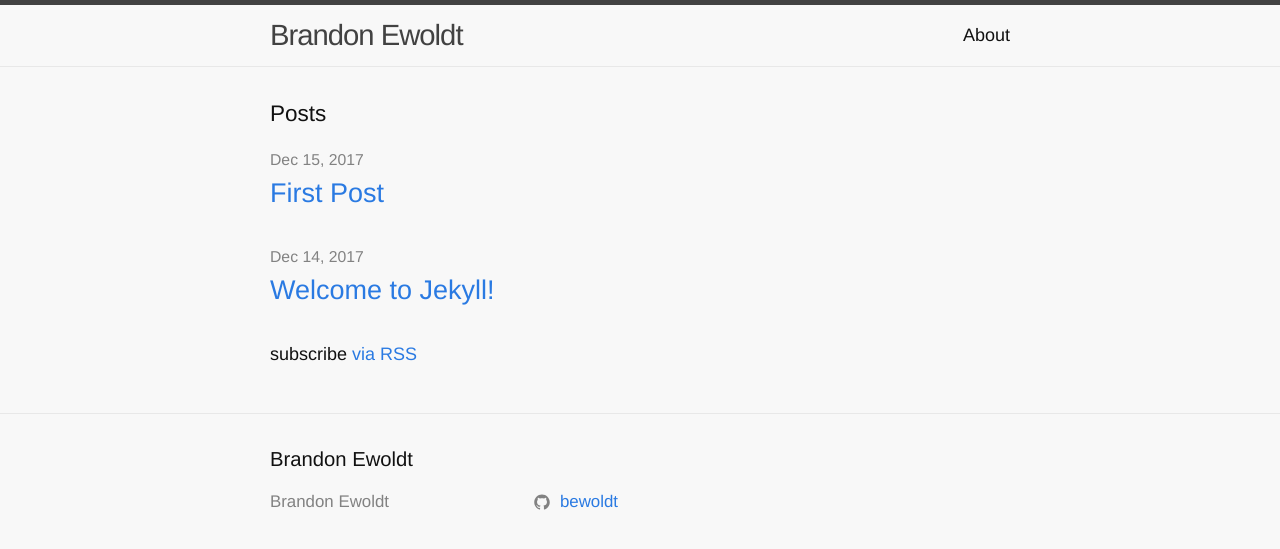
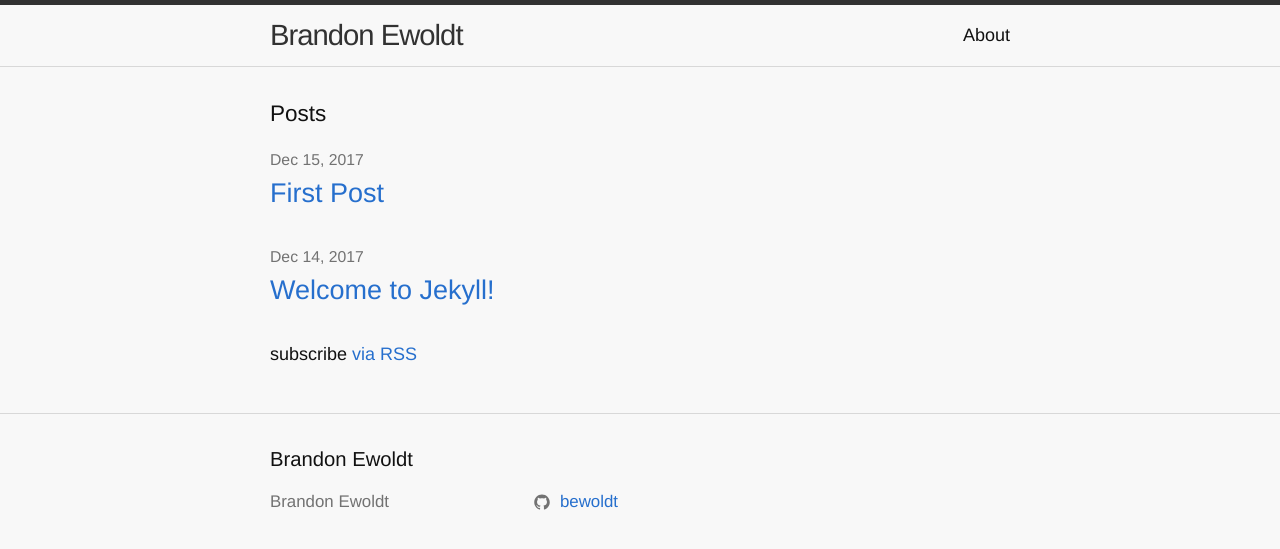
Before and after one commit to bewoldt/bewoldt.github.io, a Jekyll site: the page built from index.md, in a window 1280 px wide. Shown: the top 549 px of the page. Built offline with Jekyll 4.4.1, drawn with Linux system fonts in a browser that asks for light colours.

Commit message:
adding accessibility fixes

```diff
--- a/_includes/header.html
+++ b/_includes/header.html
@@ -10,6 +10,7 @@
         <input type="checkbox" id="nav-trigger" class="nav-trigger" />
         <label for="nav-trigger">
           <span class="menu-icon">
+            <span class="screen-reader-text">Menu</span>
             <svg viewBox="0 0 18 15" width="18px" height="15px">
               <path fill="#424242" d="M18,1.484c0,0.82-0.665,1.484-1.484,1.484H1.484C0.665,2.969,0,2.304,0,1.484l0,0C0,0.665,0.665,0,1.484,0 h15.031C17.335,0,18,0.665,18,1.484L18,1.484z"/>
               <path fill="#424242" d="M18,7.516C18,8.335,17.335,9,16.516,9H1.484C0.665,9,0,8.335,0,7.516l0,0c0-0.82,0.665-1.484,1.484-1.484 h15.031C17.335,6.031,18,6.696,18,7.516L18,7.516z"/>
--- a/_sass/minima.scss
+++ b/_sass/minima.scss
@@ -12,9 +12,9 @@
 
 $text-color:       #111 !default;
 $background-color: #f8f8f8 !default;
-$brand-color:      #2a7ae2 !default;
+$brand-color:      #266fcd !default;
 
-$grey-color:       #828282 !default;
+$grey-color:       #727272 !default;
 $grey-color-light: lighten($grey-color, 40%) !default;
 $grey-color-dark:  darken($grey-color, 25%) !default;
 
--- a/_sass/minima/_base.scss
+++ b/_sass/minima/_base.scss
@@ -98,7 +98,7 @@
     color: darken($brand-color, 15%);
   }
 
-  &:hover {
+  &:hover, &:focus {
     color: $text-color;
     text-decoration: underline;
   }
@@ -213,3 +213,11 @@
     padding-top: 5px;
   }
 }
+
+.screen-reader-text {
+  clip: rect(1px, 1px, 1px, 1px);
+  position: absolute !important;
+  height: 1px;
+  width: 1px;
+  overflow: hidden;
+}
```
